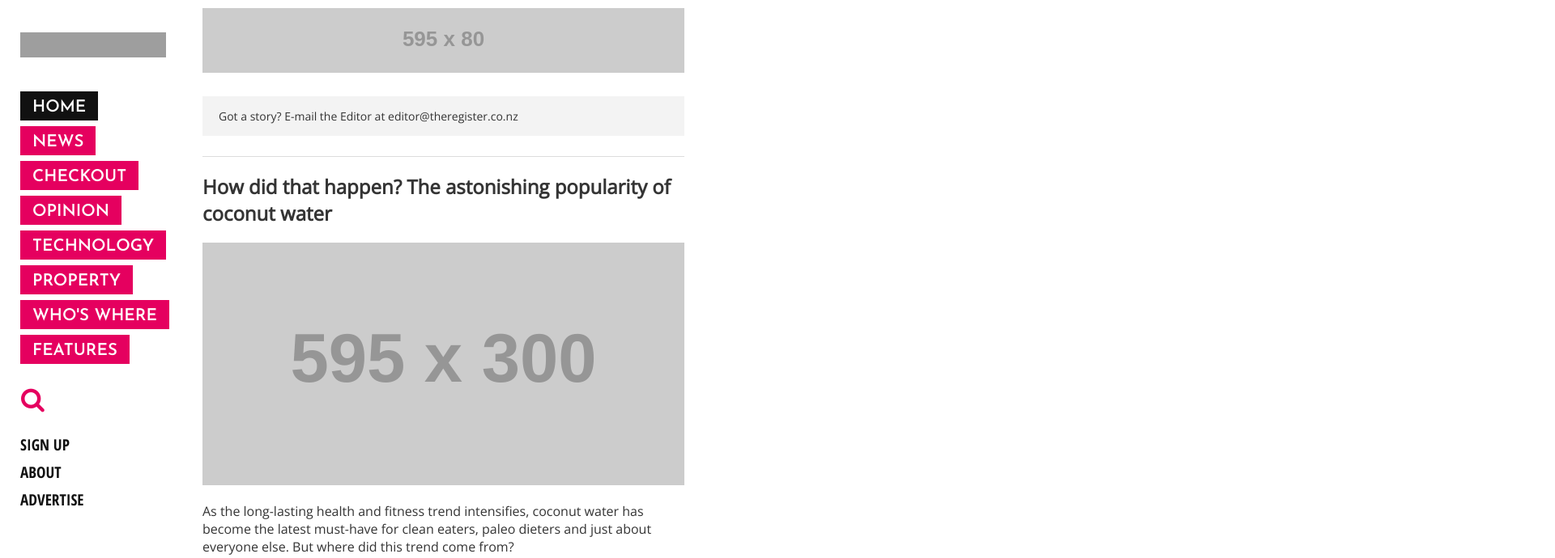
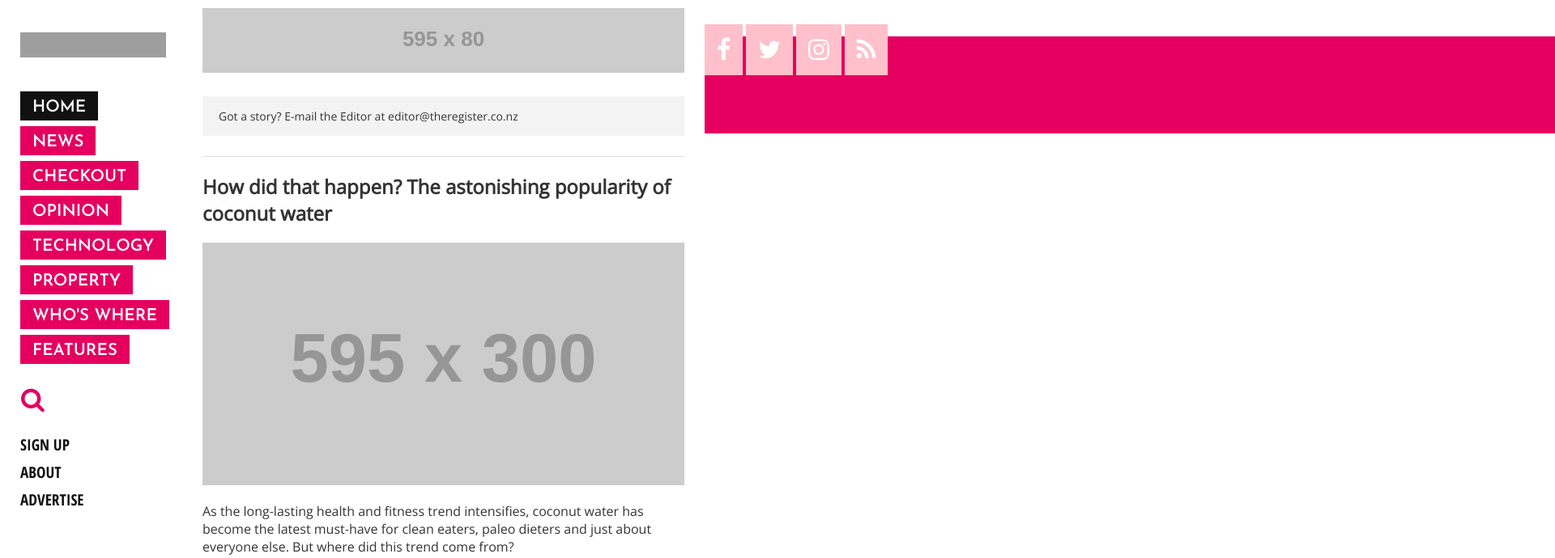
Before and after one commit to courtneyloveday94/the-register-remake, a plain HTML site: page index.html in a window 1280 px wide. Shown: the top 690 px of the page at 81% size, 1920 px wide, since content can reach past the window. Drawn offline with nearby package versions, Linux system fonts and the light colour scheme; grey boxes are pictures that could not be loaded; placeholder pictures from the web are drawn by us.

Commit message:
started coding on aside section, added social buttons

```diff
--- a/css/styles.css
+++ b/css/styles.css
@@ -193,3 +193,24 @@ article img {
 	display: block;
 	clear: both;
 }
+
+#side {
+	background-color: #f3f3f3;
+	position: relative;
+	left: 870px;
+	top: -755px;
+}
+
+#social {
+	background-color: #E5005F;
+	height: 120px;
+	width: 100%;
+}
+#social a {
+	color: #fff;
+	text-decoration: none;
+	font-size: 30px;
+	padding: 15px;
+	text-align: right;
+	background-color: pink
+}
--- a/index.html
+++ b/index.html
@@ -56,7 +56,6 @@
 				<img src="http://placehold.it/595x300">
 				<p>While a debate was raging over whether shops should open over Easter, stores that did open experienced a sales increase of 13 percent on average. Towns that fared particularly well were tourism hotspots, including Wanaka, Mount Maunganui and Mangawhai. </p>
 			</article>
-
 			<article class="related">
 				<h1><span>Topics</span></h1>
 					<div class="topic-container">
@@ -64,7 +63,6 @@
 						<a href="#">The changing face of retail</a>
 						<p>Shifting demographics are creating big changes in New ...</p>
 					</div>
-
 					<div class="topic-container">
 						<img src="http://placehold.it/200x200">
 						<a href="#">The retail yearbook</a>
@@ -72,13 +70,16 @@
 					</div>
 				<button id="scroll-left">&#10092;</i></button>
 				<button id="scroll-right">&#10093;</i></button>
-
 			</article>
-
-
 		</div>
 
 		<div id="side">
+			<div id="social">
+				<a href="#"><i class="fa fa-facebook"></i></a>
+				<a href="#"><i class="fa fa-twitter"></i></a>
+				<a href="#"><i class="fa fa-instagram"></i></a>
+				<a href="#"><i class="fa fa-rss"></i></a>
+			</div>
 
 		</div>
 	</body>
```
